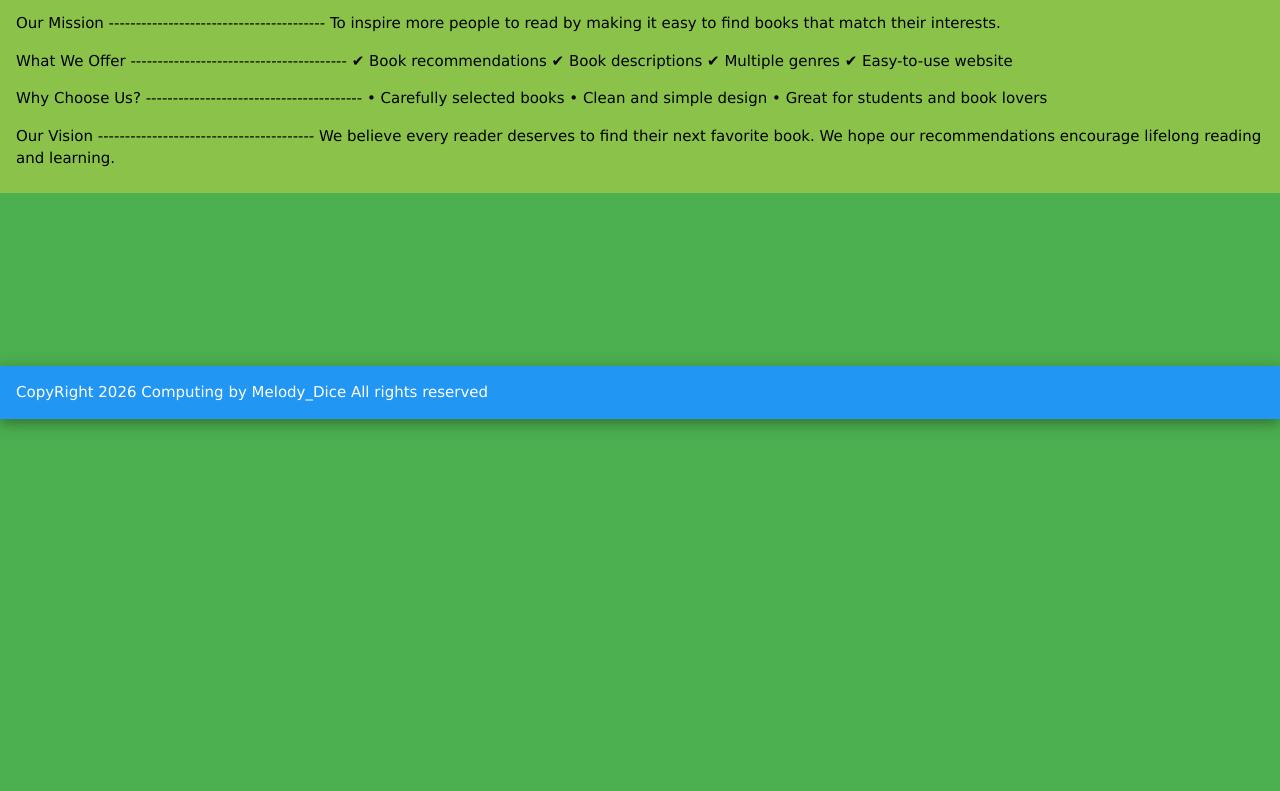
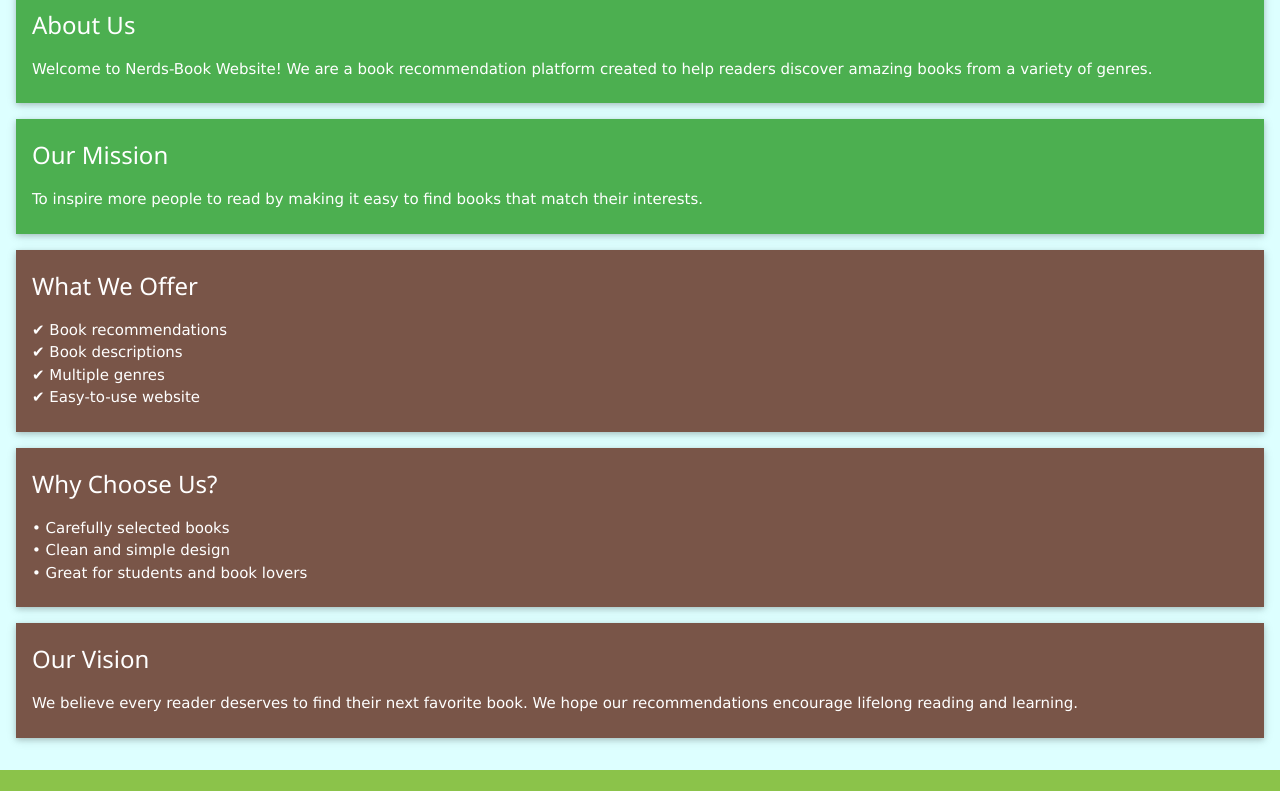
Before and after one commit to LincyFredi/Lin-Htut-Aung, a plain HTML site: page about.html in a window 1280 px wide. Shown: the part 247-1038 px from the top of the page. Before the commit the page ends 800 px from the top, so only its background shows below. Drawn offline with nearby package versions, Linux system fonts and the light colour scheme.

Commit message:
Add files via upload

```diff
--- a/about.html
+++ b/about.html
@@ -4,7 +4,7 @@
 <link rel="stylesheet" href="https://www.w3schools.com/w3css/5/w3.css">
 
 </head>
-<body class="w3-green">
+<body class="w3-light-green">
  <header  class="w3-bar w3-green">
 
 
@@ -20,45 +20,53 @@
 </nav>
 </header>
 
-<section class = "w3-bar w3-light-green w3-padding">
-<p class="w3-monospace">Made by Lincy Fredi</p>
+<section class="w3-container w3-pale-blue w3-padding-32">
+
+  <h2 class="w3-center w3-monospace">About Us</h2>
+
+  <div class="w3-card w3-green w3-padding w3-margin-bottom">
+    <h3 class="w3-monospace">About Us</h3>
     <p class="w3-monospace">
-About Us
-----------------------------------------
-Welcome to Nerds-Book Website! We are a
-book recommendation platform created to
-help readers discover amazing books from
-a variety of genres.
+      Welcome to Nerds-Book Website! We are a book recommendation platform
+      created to help readers discover amazing books from a variety of genres.
     </p>
+  </div>
+
+  <div class="w3-card w3-green w3-padding w3-margin-bottom">
+    <h3 class="w3-monospace">Our Mission</h3>
     <p class="w3-monospace">
-Our Mission
-----------------------------------------
-To inspire more people to read by making
-it easy to find books that match their
-interests.
+      To inspire more people to read by making it easy to find books that match
+      their interests.
     </p>
+  </div>
+
+  <div class="w3-card w3-brown w3-padding w3-margin-bottom">
+    <h3 class="w3-monospace">What We Offer</h3>
     <p class="w3-monospace">
-What We Offer
-----------------------------------------
-✔ Book recommendations
-✔ Book descriptions
-✔ Multiple genres
+      ✔ Book recommendations<br>
+      ✔ Book descriptions<br>
+      ✔ Multiple genres<br>
       ✔ Easy-to-use website
     </p>
+  </div>
+
+  <div class="w3-card w3-brown w3-padding w3-margin-bottom">
+    <h3 class="w3-monospace">Why Choose Us?</h3>
     <p class="w3-monospace">
-Why Choose Us?
-----------------------------------------
-• Carefully selected books
-• Clean and simple design
+      • Carefully selected books<br>
+      • Clean and simple design<br>
       • Great for students and book lovers
     </p>
+  </div>
+
+  <div class="w3-card w3-brown w3-padding">
+    <h3 class="w3-monospace">Our Vision</h3>
     <p class="w3-monospace">
-Our Vision
-----------------------------------------
-We believe every reader deserves to find
-their next favorite book. We hope our
-recommendations encourage lifelong reading
-and learning.</p>
+      We believe every reader deserves to find their next favorite book.
+      We hope our recommendations encourage lifelong reading and learning.
+    </p>
+  </div>
+
 </section>
 <br><br><br><br><br><br><br>
 <footer class="w3-panel w3-blue w3-card-4">
```
Lines whose indentation alone changed are shown as unchanged.
